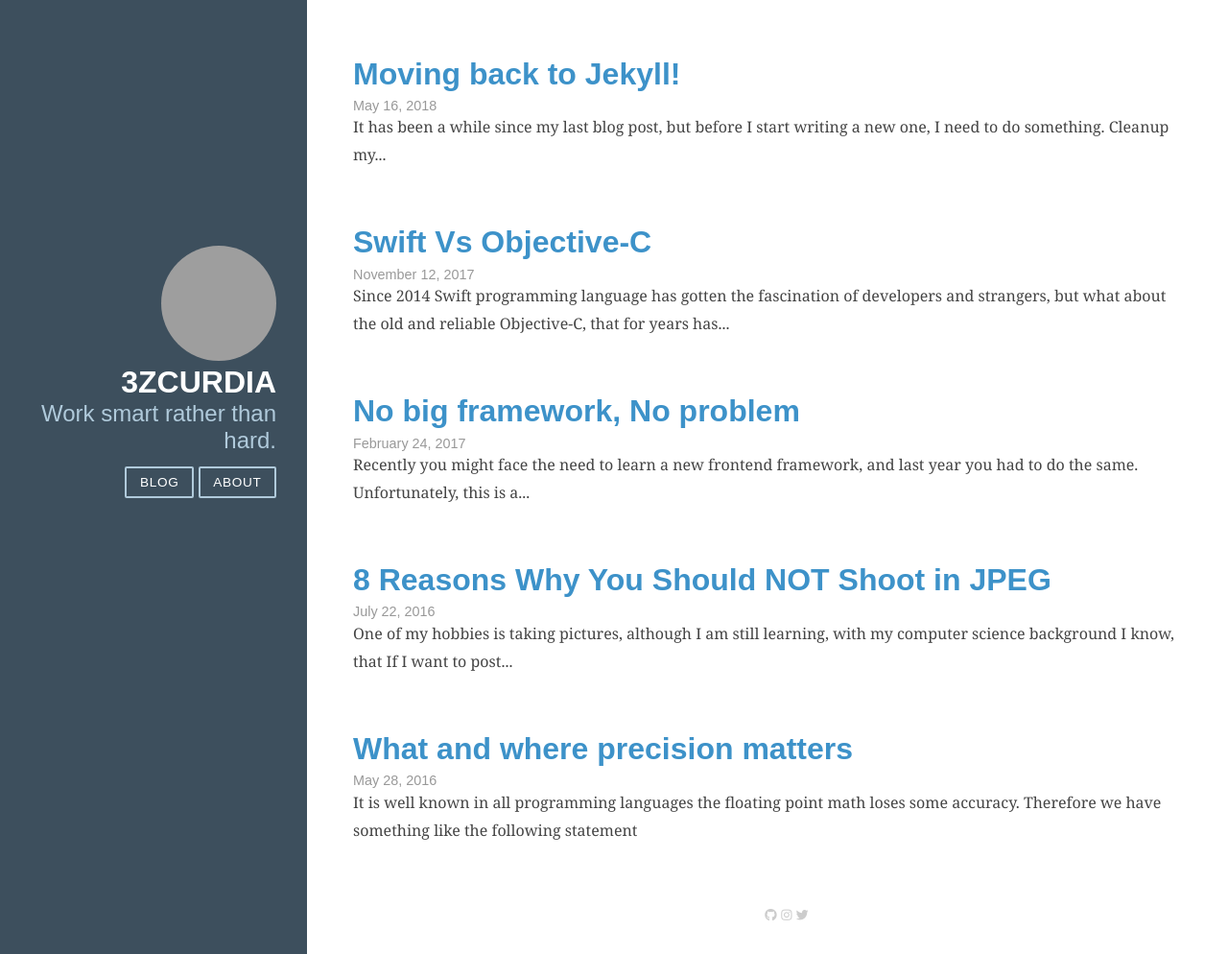
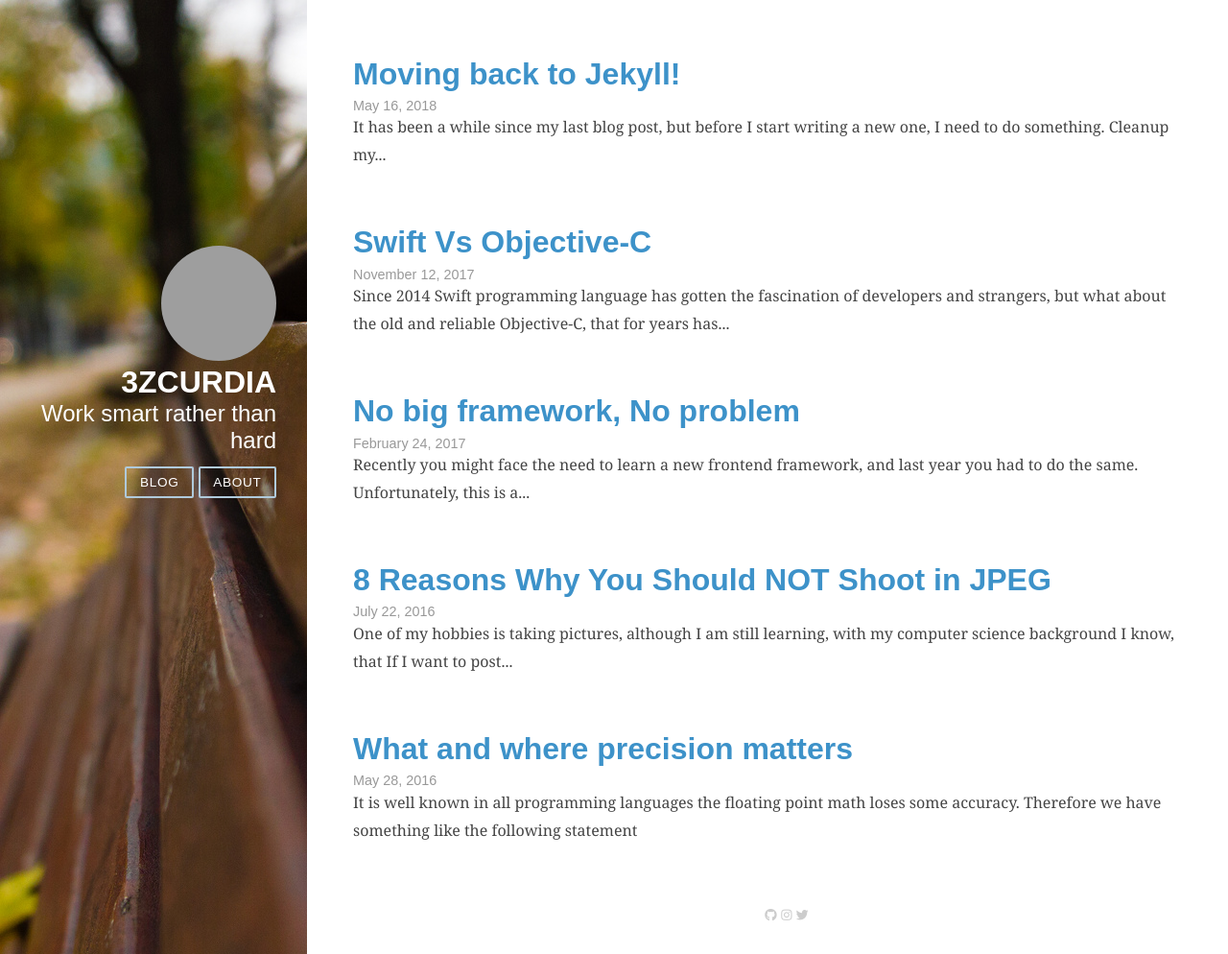
Before and after one commit to 3zcurdia/3zcurdia.github.io, a Jekyll site: the page built from index.md, in a window 1280 px wide and 994 px high. Shown: the whole window at 96% size. Built offline with Jekyll 4.4.1, drawn with Linux system fonts in a browser that asks for light colours; nearby versions of some CDN libraries; grey boxes are pictures that could not be loaded.

Commit message:
colorized sidebar image

```diff
--- a/_config.yml
+++ b/_config.yml
@@ -1,7 +1,7 @@
 author: Luis Ezcurdia
 title: 3zcurdia
 email: ing.ezcurdia@gmail.com
-description: Work smart rather than hard.
+description: Work smart rather than hard
 url: http://3zcurdia.com/
 
 sass:
--- a/_sass/vendor/pure-layout-blog/blog.scss
+++ b/_sass/vendor/pure-layout-blog/blog.scss
@@ -34,7 +34,8 @@ h3 {
 }
 
 .sidebar {
-    background: rgb(61, 79, 93);
+    background: url(/assets/images/sidebar.jpg) center;
+    // background: rgb(61, 79, 93);
     color: #fff;
 }
 
@@ -47,7 +48,7 @@ h3 {
 }
 .brand-tagline {
     font-weight: 300;
-    color: rgb(176, 202, 219);
+    // color: rgb(176, 202, 219);
 }
 
 .nav-list {
```
Also changed, not shown: assets/images/sidebar.jpg (added).
